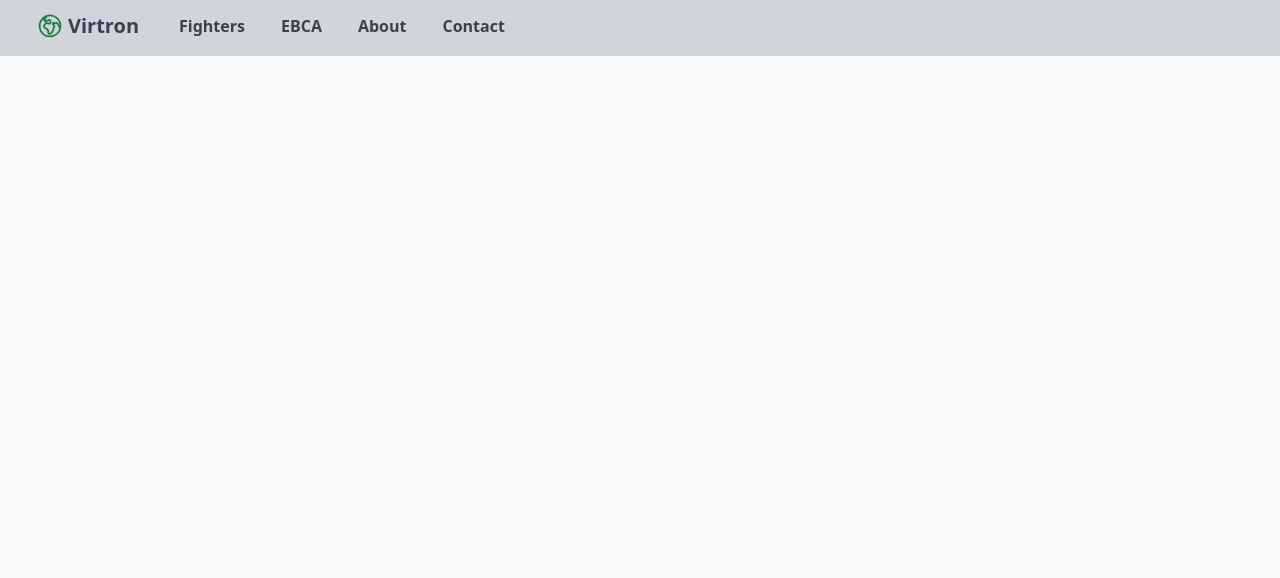
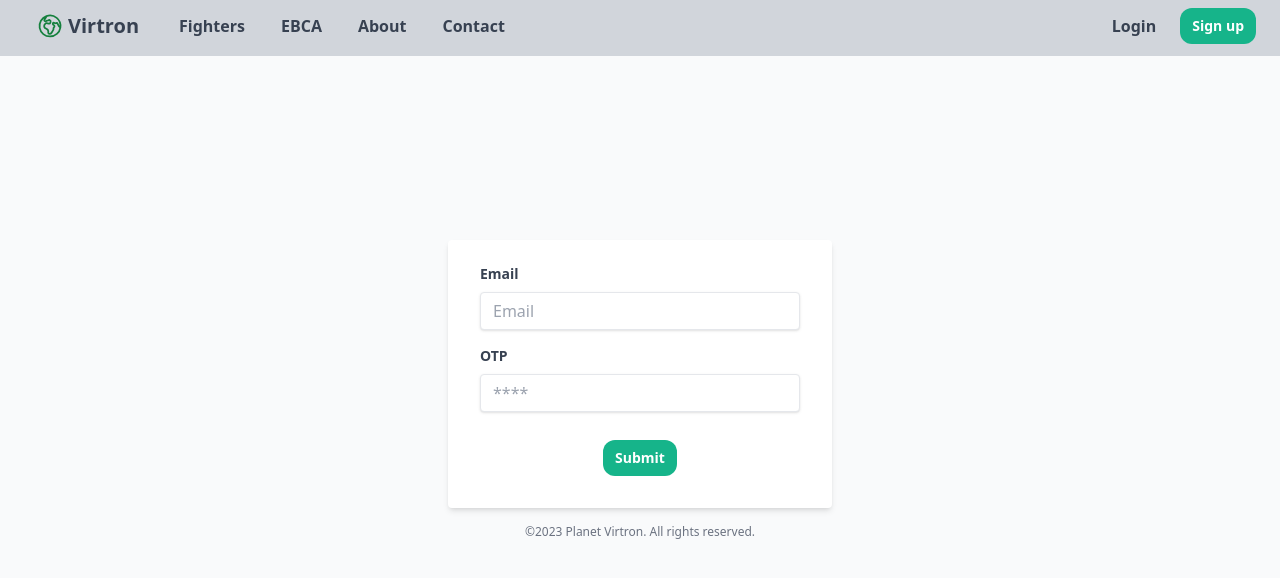
Before and after one commit to Vince489/fundip, a Nuxt app: page /verify in a window 1280 px wide. Shown: the top 578 px of the page. Built offline with nearby package versions, Linux system fonts and the light colour scheme.

Commit message:
new shit

```diff
--- a/components/navbar.vue
+++ b/components/navbar.vue
@@ -42,6 +42,10 @@
           </div>
 
           <!--second nav-->
+          <div class="hidden md:flex items-center space-x-3">
+            <nuxt-link to="#login" class="font-semibold py-1 px-3 text-gray-700">Login</nuxt-link>
+            <nuxt-link to="signup" class="btn">Sign up</nuxt-link>
+          </div>
 
 
           <!-- mobile button-->
@@ -76,14 +80,7 @@
         >
       </div>
 
-      <div class="hidden">
-        <nuxt-link to="#login" class="font-semibold py-1 px-3 text-gray-700"
-          >Login
-        </nuxt-link>
-        <nuxt-link to="#signup" class="btn">
-          Sign up
-        </nuxt-link>
-      </div>
+
     </nav>
 
   </div>
--- a/package.json
+++ b/package.json
@@ -15,6 +15,7 @@
     "nuxt": "^3.6.1"
   },
   "dependencies": {
-    "mongoose": "^7.4.0"
+    "mongoose": "^7.4.0",
+    "multer": "^1.4.5-lts.1"
   }
 }
--- a/pages/Fighters/[id].vue
+++ b/pages/Fighters/[id].vue
@@ -1,5 +1,5 @@
 <template>
-  <div class="flex max-w-5xl">
+  <div class="max-w-5xl">
     <div class="max-w-md p-6 bg-slate-600 m-12 rounded-xl">
       <img :src="fighter.image" alt="fighter image">
     </div>
--- a/pages/signup.vue
+++ b/pages/signup.vue
@@ -22,25 +22,15 @@
           <p class="hidden text-red-500 text-xs italic">Please choose a password.</p>
         </div>
         <div class="flex justify-center">
-          <button class="btn" type="button">
+          <button class="btn" type="submit">
             Sign Up
           </button>
         </div>
-        <div class="flex justify-center pt-2">
-          <p>Forgot your password?</p>
-        </div>
-        <div class="flex justify-center pt-2">
-          <p>Don't have an account? Create account</p>
-        </div>
       </form>
-      <!-- <p>Gamertag: {{ gamerTag }}</p>
-      <p>Email: {{ email }}</p>
-      <p>Password: {{ password }}</p> -->
-
       <p class="text-center text-gray-500 text-xs">
         &copy;2023 Planet Virtron. All rights reserved.
       </p>
-</div>
+    </div>
   </div>
 </template>
 
@@ -54,14 +44,48 @@ export default {
     }
   },
   methods: {
-    handleSubmit() {
-      console.log('form submitted')
+    async handleSubmit() {
+      try {
+        const response = await fetch('https://planet-virtron-api-production.up.railway.app/api/v1/gamer/signup', {
+          method: 'POST',
+          headers: {
+            'Content-Type': 'application/json'
+          },
+          body: JSON.stringify({
+            gamerTag: this.gamerTag,
+            email: this.email,
+            password: this.password
+          })
+        })
+
+        if (!response.ok) {
+          throw new Error('Failed to submit form')
+        }
+
+        console.log('Form submitted successfully')
+
+        // Clear the inputs
+        this.gamerTag = ''
+        this.email = ''
+        this.password = ''
+
+        // Redirect to verify page
+        this.$router.push('/verify')
+      } catch (error) {
+        console.error(error)
+      }
     }
   }
 }
-
 </script>
 
 <style scoped>
 
 </style>
+
+<script>
+
+
+
+
+</script>
--- /dev/null
+++ b/pages/verify.vue
@@ -0,0 +1,82 @@
+<template>
+  <div class="flex justify-center items-center mt-32">
+    <div class="w-full max-w-sm">
+      <form @submit.prevent="handleSubmit" class="bg-white shadow-md rounded px-8 pt-6 pb-8 mb-4">
+
+        <div class="mb-4">
+          <label class="block text-gray-700 text-sm font-bold mb-2" for="email">
+            Email
+          </label>
+          <input class="shadow appearance-none border rounded w-full py-2 px-3 text-gray-700 leading-tight focus:outline-none focus:shadow-outline" id="email" type="email" placeholder="Email" v-model="email">
+        </div>
+        <div class="mb-4">
+          <label class="block text-gray-700 text-sm font-bold mb-2" for="otp">
+            OTP
+          </label>
+          <input class="shadow appearance-none border rounded w-full py-2 px-3 text-gray-700 mb-3 leading-tight focus:outline-none focus:shadow-outline" id="otp" type="number" placeholder="****" v-model="otp">
+          <p class="hidden text-red-500 text-xs italic">Please type your OTP.</p>
+        </div>
+        <div class="flex justify-center">
+          <button class="btn" type="submit">
+            Submit
+          </button>
+        </div>
+      </form>
+      <p class="text-center text-gray-500 text-xs">
+        &copy;2023 Planet Virtron. All rights reserved.
+      </p>
+    </div>
+  </div>
+</template>
+
+<script>
+export default {
+  data() {
+    return {
+      email: '',
+      otp: ''
+    }
+  },
+  methods: {
+    async handleSubmit() {
+      try {
+        const response = await fetch('https://planet-virtron-api-production.up.railway.app/api/v1/email_verification/verify', {
+          method: 'POST',
+          headers: {
+            'Content-Type': 'application/json'
+          },
+          body: JSON.stringify({
+            email: this.email,
+            otp: this.otp
+          })
+        })
+
+        if (!response.ok) {
+          throw new Error('Failed to submit form')
+        }
+
+        console.log('Form submitted successfully')
+
+        // Clear the inputs
+        this.email = ''
+        this.otp = ''
+
+        this.$router.push('/events')
+      } catch (error) {
+        console.log(error.message)
+      }
+    }
+  }
+}
+</script>
+
+<style scoped>
+
+</style>
+
+<script>
+
+
+
+
+</script>
```
Also changed, not shown: 1 other file (tests, documents, lock files or other folders).
